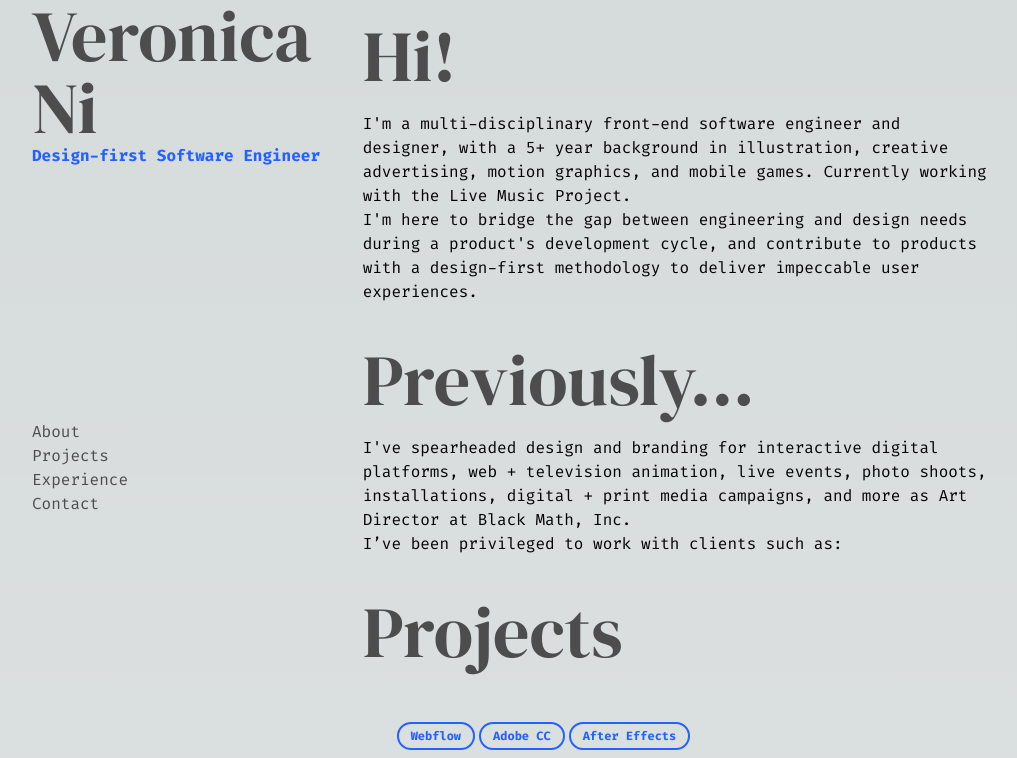
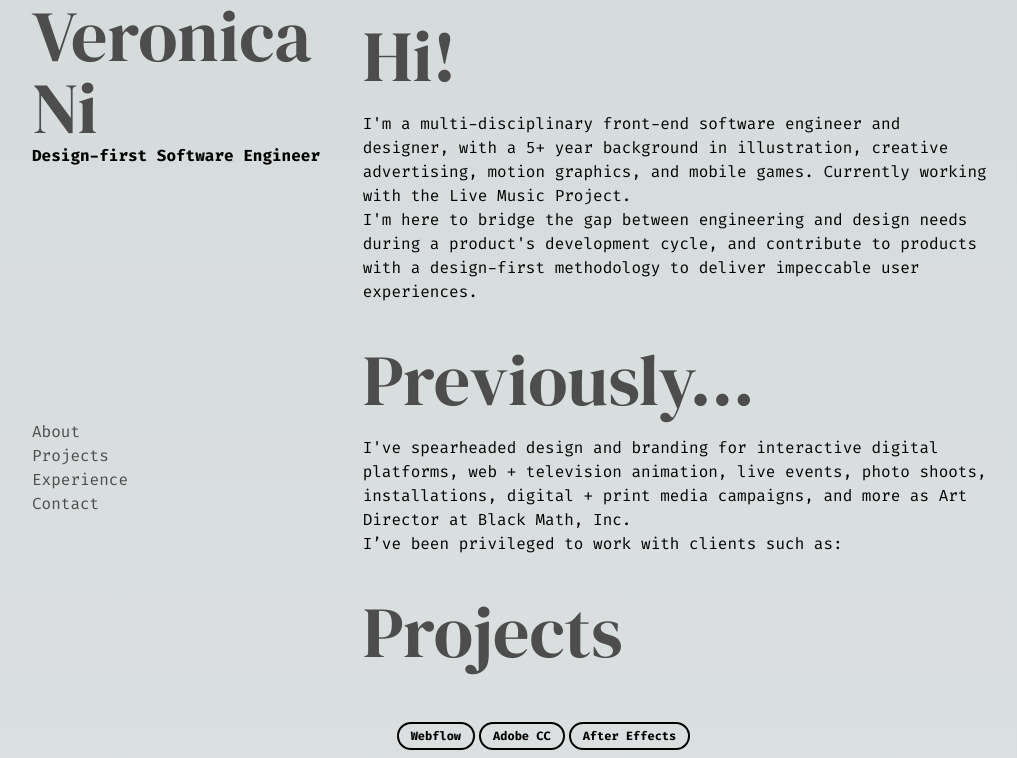
Before and after one commit to veronicani/veronicani-dev-2.0, a Next.js app in the folder veronicani-dev-2.0/: page / in a window 1280 px wide. Shown: the top 758 px of the page, without its empty margins (128-1145 px from the left). Built offline with nearby package versions, Linux system fonts and the light colour scheme.

Commit message:
adjusted colors

```diff
--- a/veronicani-dev-2.0/tailwind.config.ts
+++ b/veronicani-dev-2.0/tailwind.config.ts
@@ -18,7 +18,10 @@ const config: Config = {
         "display": ["var(--font-dm-serif)"],
       },
       colors: {
-        "primary-blue": "#2462FF",
+        "blue": {
+          "500": "#2462FF",
+          "600": "#0042EA",
+        },
         "gray-dark": "#4D4D4D",
         "gray-light": "#707070",
         "gray-bg": "#F6F6F6",
```
